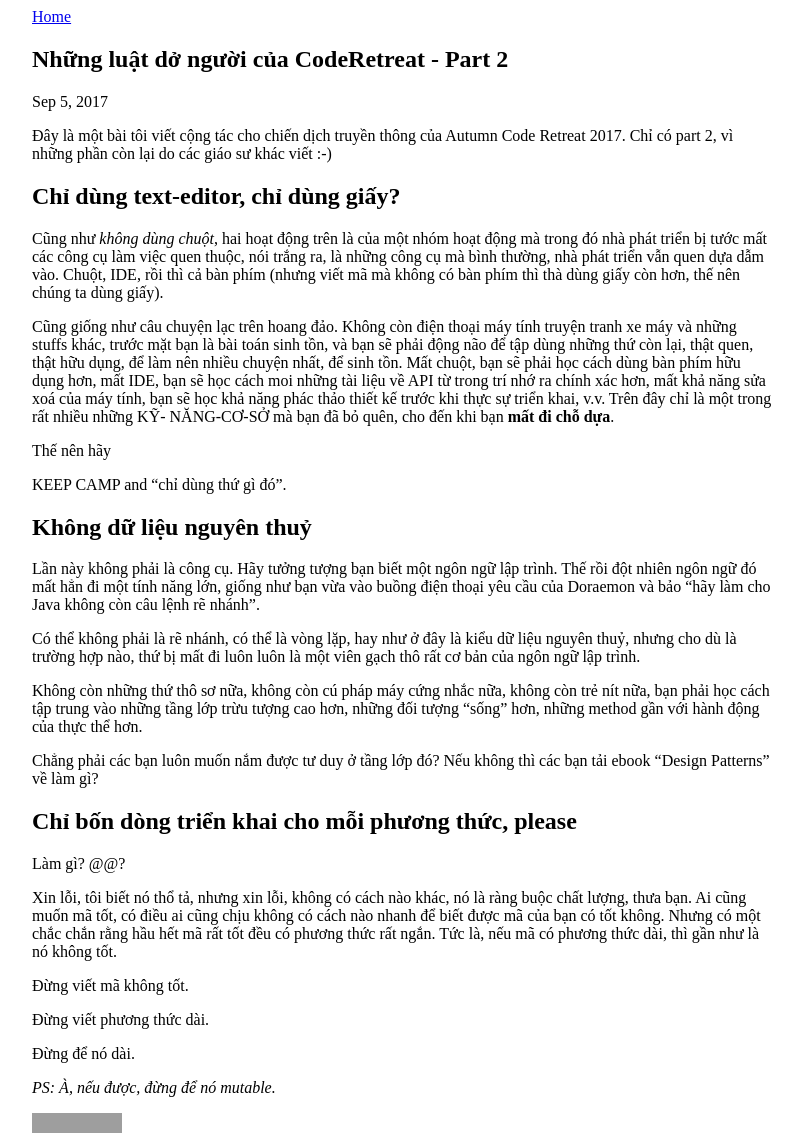
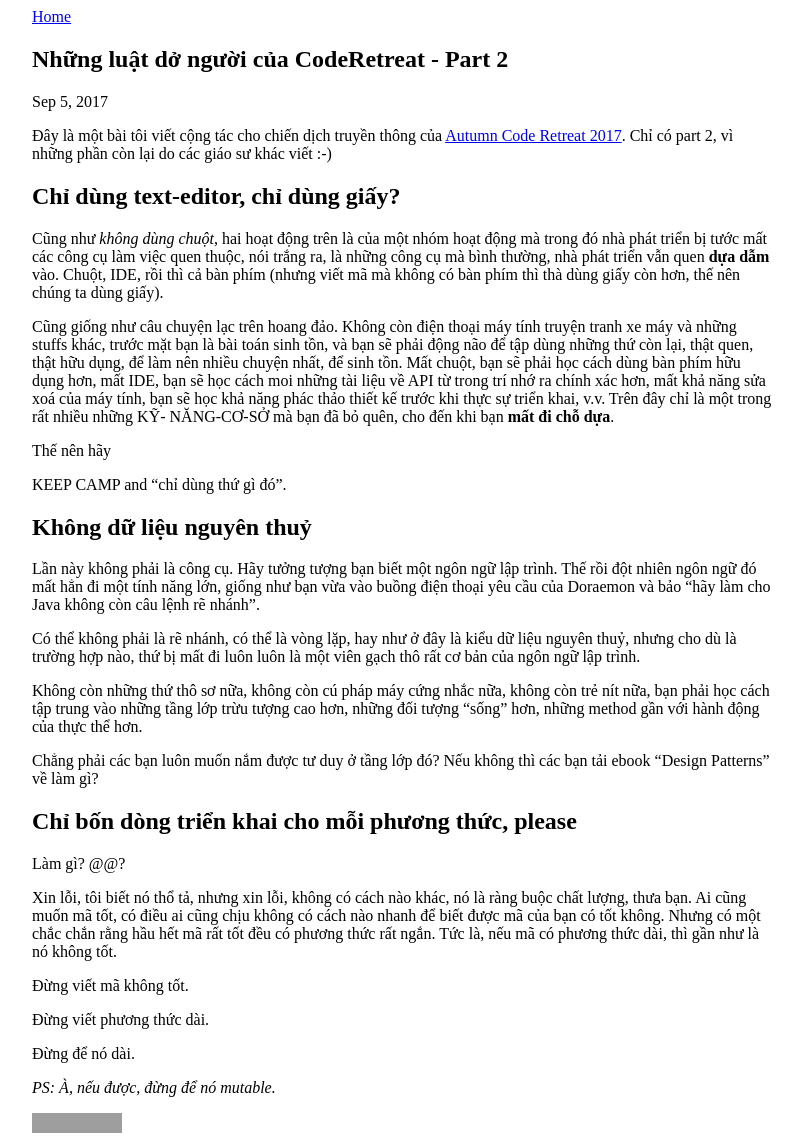
Before and after one commit to binhsonnguyen/binhsonnguyen.github.io, a Jekyll site: the page built from _posts/2017-09-05-coderetreat-activities-part-2.md, in a window 1280 px wide. Shown: the whole page, without its empty margins (238-1040 px from the left). Built offline with Jekyll 4.4.1, drawn with Linux system fonts in a browser that asks for light colours; grey boxes are pictures that could not be loaded.

```diff
--- a/_posts/2017-09-05-coderetreat-activities-part-2.md
+++ b/_posts/2017-09-05-coderetreat-activities-part-2.md
@@ -4,7 +4,7 @@ title:      Những luật dở người của CodeRetreat - Part 2
 date:       2017-09-05
 ---
 
-Đây là một bài tôi viết cộng tác cho chiến dịch truyền thông của Autumn Code Retreat 2017. Chỉ có
+Đây là một bài tôi viết cộng tác cho chiến dịch truyền thông của [Autumn Code Retreat 2017][autumn-code-retreat]. Chỉ có
 part 2, vì những phần còn lại do các giáo sư khác viết :-)
 
 Chỉ dùng text-editor, chỉ dùng giấy?
@@ -12,7 +12,7 @@ Chỉ dùng text-editor, chỉ dùng giấy?
 
 Cũng như *không dùng chuột*, hai hoạt động trên là của một nhóm hoạt động mà trong đó nhà phát
 triển bị tước mất các công cụ làm việc quen thuộc, nói trắng ra, là những công cụ mà bình thường,
-nhà phát triển vẫn quen dựa dẫm vào. Chuột, IDE, rồi thì cả bàn phím (nhưng viết mã mà không có
+nhà phát triển vẫn quen **dựa dẫm** vào. Chuột, IDE, rồi thì cả bàn phím (nhưng viết mã mà không có
 bàn phím thì thà dùng giấy còn hơn, thế nên chúng ta dùng giấy).
 
 Cũng giống như câu chuyện lạc trên hoang đảo. Không còn điện thoại máy tính truyện tranh xe máy
```
Also changed, not shown: other parts of _posts/2017-09-05-coderetreat-activities-part-2.md (+2 -0 lines).
